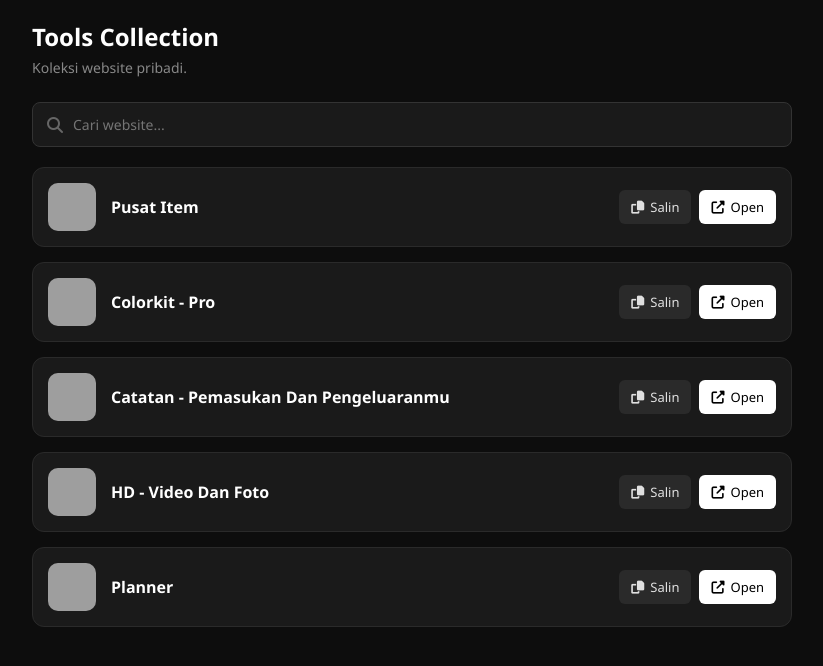
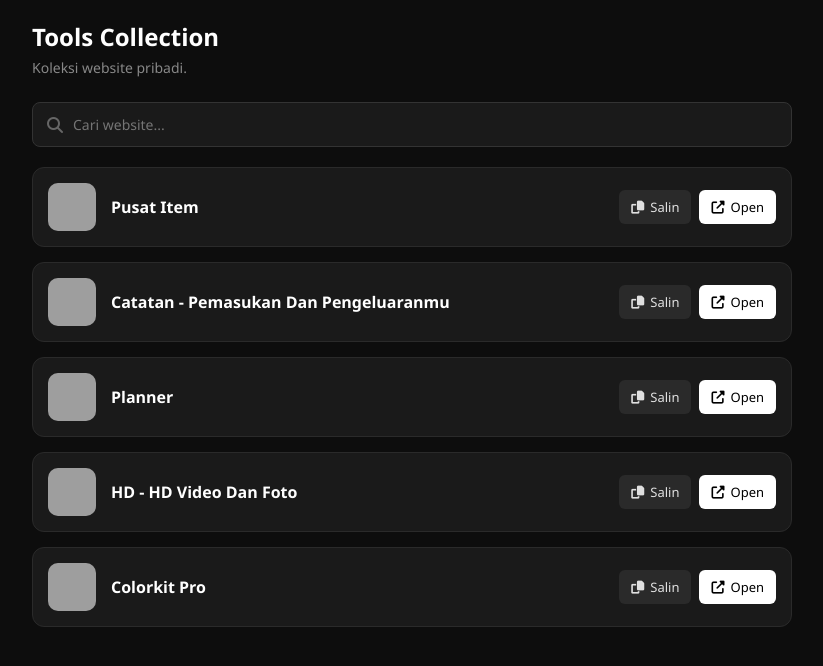
Before and after one commit to lippbotz1/allproject, a plain HTML site: page index.html in a window 1280 px wide. Shown: the whole page, without its empty margins (228-1051 px from the left). Drawn offline with Linux system fonts and the light colour scheme; grey boxes are pictures that could not be loaded.

Commit message:
Add files via upload

```diff
--- a/index.html
+++ b/index.html
@@ -57,24 +57,24 @@ const websites = [
         "url": "https://Pusatitem.web.id"
     },
     {
-        "name": "Colorkit - Pro",
-        "logo": "https://uploader.xixy.my.id/1790773525918.jpeg",
-        "url": "https://colorkit-pro.vercel.app/"
-    },
-    {
         "name": "Catatan - Pemasukan Dan Pengeluaranmu",
         "logo": "https://uploader.xixy.my.id/1790773738624.jpeg",
         "url": "https://catat-keuanganmu.vercel.app/"
     },
     {
-        "name": "HD - Video Dan Foto",
-        "logo": "https://uploader.xixy.my.id/1790773852338.jpeg",
+        "name": "Planner",
+        "logo": "https://uploader.xixy.my.id/1790775898295.jpeg",
+        "url": "https://plannnertools.vercel.app/"
+    },
+    {
+        "name": "HD - HD Video Dan Foto",
+        "logo": "https://uploader.xixy.my.id/1790776384421.jpeg",
         "url": "https://ubahvddanftmenjadihd.vercel.app/"
     },
     {
-        "name": "Planner",
-        "logo": "https://uploader.xixy.my.id/1790775898295.jpeg",
-        "url": "https://plannnertools.vercel.app/"
+        "name": "Colorkit Pro",
+        "logo": "https://uploader.xixy.my.id/1790776463444.jpeg",
+        "url": "https://colorkit-pro.vercel.app/"
     }
 ];
 
```
